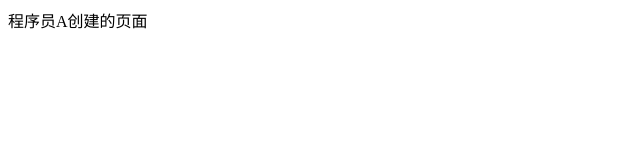
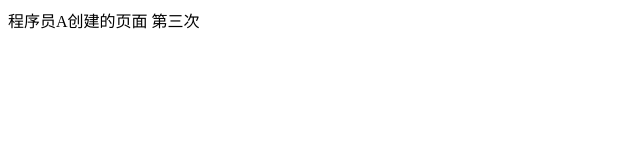
Before and after one commit to gy-926/git-gy, a plain HTML site: page index.html in a window 1280 px wide. Shown: the full height of the page, 0-640 px from the left. Drawn offline with Linux system fonts and the light colour scheme.

Commit message:
第三次提交

```diff
--- a/index.html
+++ b/index.html
@@ -9,7 +9,7 @@
 </head>
 
 <body>
-    程序员A创建的页面
+    程序员A创建的页面 第三次
 </body>
 
 </html>
```
